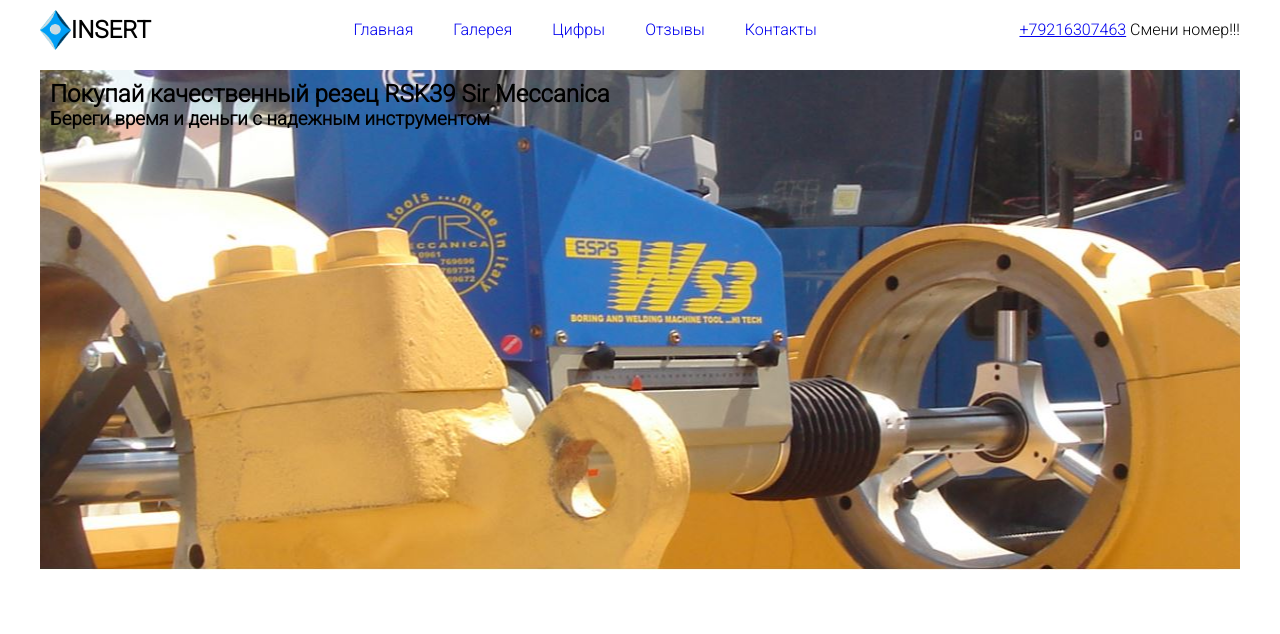
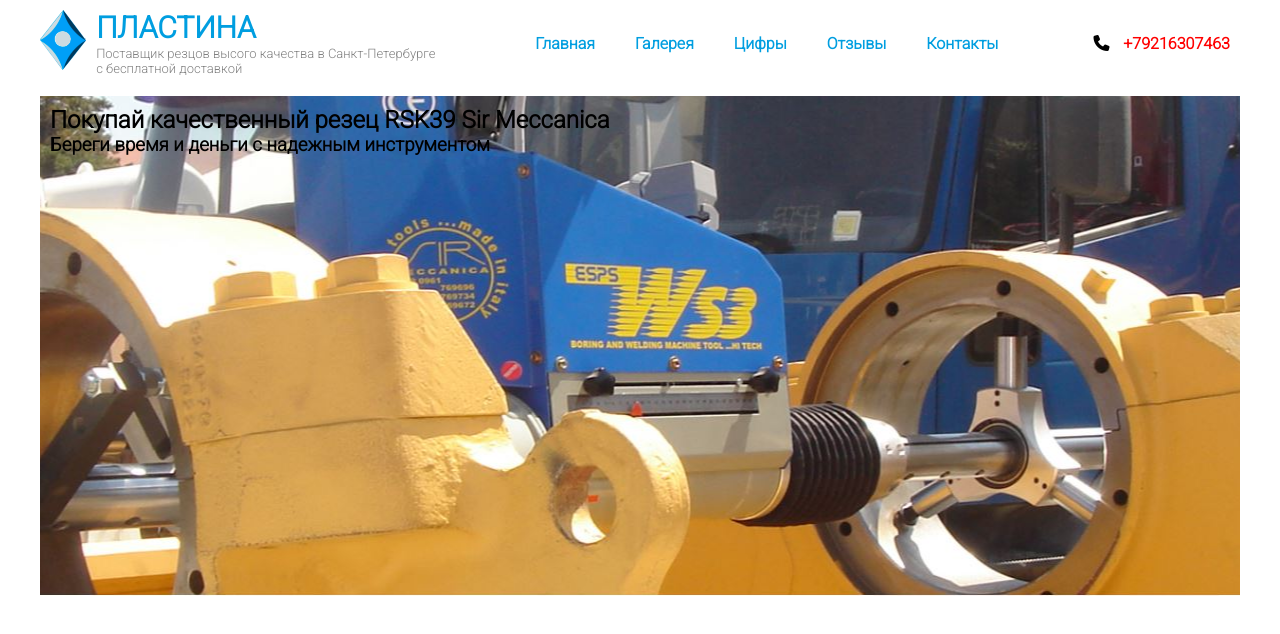
Before and after one commit to ViktoriyaKo/website_tools, a plain HTML site: page index.html in a window 1280 px wide. Drawn offline with Linux system fonts and the light colour scheme.

Commit message:
refacror: change nav

```diff
--- a/index.html
+++ b/index.html
@@ -4,6 +4,7 @@
     <meta charset="UTF-8">
     <meta http-equiv="X-UA-Compatible" content="IE=edge">
     <meta name="viewport" content="width=device-width, initial-scale=1.0">
+    <script src="https://kit.fontawesome.com/b5658a46e6.js" crossorigin="anonymous"></script>
     <link rel="preconnect" href="https://fonts.googleapis.com">
     <link rel="preconnect" href="https://fonts.gstatic.com" crossorigin>
     <link href="https://fonts.googleapis.com/css2?family=Roboto:wght@300&display=swap" rel="stylesheet">
@@ -15,14 +16,17 @@
     <header>
         <div class="header_container">
             <div class="logo_wrapper">
-                <img src="/website_tools/svg/logo.png" alt="logo">
-                <h4>INSERT</h4>
+                <div><img src="/website_tools/svg/logo.png" alt="logo"></div>
+                <div>
+                    <h4>Пластина</h4>
+                    <p>Поставщик резцов высого качества в Санкт-Петербурге с бесплатной доставкой</p>
+                </div>
             </div>
             <div class="nav_wrapper">
                 <nav>
                     <ul>
                         <li>
-                            <a href="#">Главная</a>
+                            <a href="#headline">Главная</a>
                         </li>
                         <li>
                             <a href="#">Галерея</a>
@@ -39,14 +43,15 @@
                     </ul>
                 </nav>
             </div>
-            <div>
-                <p><a href="tel:+4733378901">+79216307463</a> Смени номер!!!</p>
+            <div class="number">
+                <i class="fa-solid fa-phone"></i>
+                <p><a href="tel:+4733378901" title="Позвонить">+79216307463</a></p>
             </div>
         </div>
     </header>
     <main>
         <section>
-            <div class="headlight">
+            <div class="headline" id="headline">
                 <h1>Покупай качественный резец RSK39 Sir Meccanica</h1>
                 <h3>Береги время и деньги с надежным инструментом</h3>
             </div>
--- a/main.css
+++ b/main.css
@@ -31,19 +31,26 @@ section {
 }
 .logo_wrapper {
     display: flex;
-    align-items: center;
+    align-items: flex-start;
+    max-width: 400px;
 }
 .logo_wrapper img {
-    max-width: 40px;
-    max-height: 40px;
-    vertical-align: middle;
+    max-width: 50px;
+    max-height: 60px;
+    margin-right: 10px;
 }
 .logo_wrapper h4 {
     display: inline;
     font-family: 'Roboto',sans-serif;
-    font-weight: 800;
-    font-size: 24px;
-    vertical-align: middle;
+    font-weight: 600;
+    font-size: 30px;
+    text-transform: uppercase;
+    color: #009ee0;
+    line-height: 36px;
+}
+.logo_wrapper p {
+    font-size: 13px;
+    color: gray;
 }
 .nav_wrapper ul {
     display: flex;
@@ -59,11 +66,31 @@ section {
     text-decoration: none;
     font-family: 'Roboto',sans-serif;
     padding: 10px;
+    color: #009ee0;
+    font-size: 16px;
+    font-weight: 600;
 }
-.headlight {
+.nav_wrapper a:hover {
+    color: gray;
+}
+.nav_wrapper a:active {
+    color: red;
+}
+.headline {
     padding: 10px;
     max-height: 500px;
     height: 100vw;
     background: url(/website_tools/img/mainpic.JPG) no-repeat;
     background-position: center;
 }
+.number p {
+    display: inline-block;
+}
+.number a {
+    text-decoration: none;
+    font-family: 'Roboto',sans-serif;
+    padding: 10px;
+    color: red;
+    font-size: 16px;
+    font-weight: 600;
+}
```
